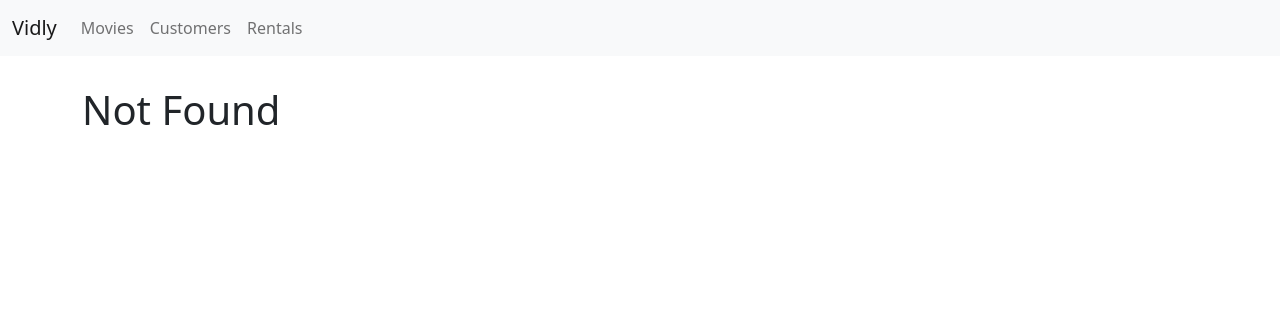
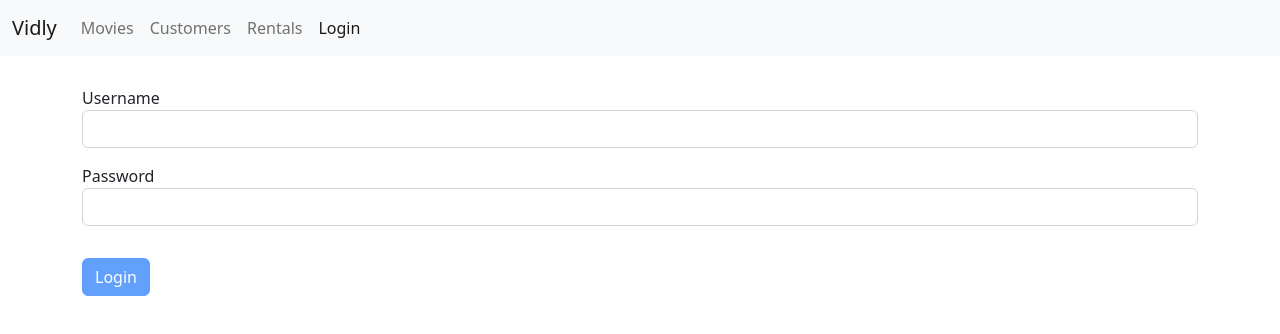
Before and after one commit to faridullah1/vidly-frontend, a React (Create React App) app: page /login in a window 1280 px wide. Before the commit this address led to /not-found. Shown: the top 334 px of the page. Built offline with nearby package versions, Linux system fonts and the light colour scheme.

Commit message:
login form

```diff
--- a/package.json
+++ b/package.json
@@ -8,6 +8,7 @@
     "@testing-library/user-event": "^13.5.0",
     "bootstrap": "^5.2.1",
     "font-awesome": "^4.7.0",
+    "joi-browser": "^13.4.0",
     "lodash": "^4.17.21",
     "prop-types": "^15.8.1",
     "react": "^18.2.0",
--- a/src/App.js
+++ b/src/App.js
@@ -4,8 +4,9 @@
 import NavBar from './components/navBar';
 import NotFound from './components/not-found';
 import RentalsComponent from './components/rentals';
+import MovieForm from './components/movieForm';
+import LoginForm from './components/loginForm';
 import './App.css';
-import MovieForm from './components/movieForm';
 
 
 function App() {
@@ -16,6 +17,7 @@
 			<main className='container'>
 				<Routes>
 					<Route path='/' element={<MoviesComponent />}></Route>
+					<Route path='/login' element={<LoginForm />}></Route>
 					<Route path='/movies/:id' element={<MovieForm />}></Route>
 					<Route path='/movies' element={<MoviesComponent />}></Route>
 					<Route path='/customers' element={<CustomersComponent />}></Route>
--- /dev/null
+++ b/src/components/common/form.jsx
@@ -0,0 +1,67 @@
+import { Component } from 'react';
+import Joi from 'joi-browser';
+import Input from './input';
+
+class Form extends Component {
+	state = {
+		data: {},
+		errors: {}
+	}
+
+	validate = () => {
+		const options = { abortEarly: false };
+		const { error } = Joi.validate(this.state.data, this.schema, options);
+		if (!error) return null;
+
+		const errors = {};
+		for (let item of error.details)
+			errors[item.path[0]] = item.message;
+
+		return errors;
+ 	}
+
+	validateProperty = ({ name, value }) => {
+		const obj = { [name]: value };
+		const schema = { [name]: this.schema[name]};
+
+		const { error } = Joi.validate(obj, schema);
+		return error ? error.details[0].message : null;
+	}
+
+	handleSubmit = (e) => {
+		e.preventDefault();
+		const errors = this.validate();
+		this.setState({errors: errors || {} });
+
+		if (errors) return null;
+
+		this.doSubmit();
+	}
+
+	handleChange = ({ currentTarget: input }) => {
+		const { errors } = this.state;
+		const errorMessage = this.validateProperty(input);
+		errors[input.name] = errorMessage;
+
+		const data = { ...this.state.data };
+		data[input.name] = input.value;
+		this.setState({ data, errors });
+	}
+
+	renderInput = (name, label, type = 'text') => {
+		const { data, errors } = this.state;
+
+		return <Input type={type}
+				name={name}
+				value={data[name]}
+				label={label}
+				onChange={this.handleChange}
+				error={errors[name]}/>
+	}
+
+	renderButton = (label) => {
+		return <button className='btn btn-primary mt-3' disabled={this.validate()}>{ label }</button>
+	}
+}
+
+export default Form;
--- /dev/null
+++ b/src/components/common/input.jsx
@@ -0,0 +1,14 @@
+import React from 'react';
+
+const Input = ({ name, label, error, ...rest }) => {
+	return (
+		<div className="mb-3">
+			<label htmlFor={name}>{ label }</label>
+
+			<input {...rest} id={name} name={name} className="form-control" />
+				{error && <div className="alert alert-danger">{error}</div>}
+		</div>
+	);
+}
+
+export default Input;
--- a/src/components/loginForm.jsx
+++ b/src/components/loginForm.jsx
@@ -1,57 +1,34 @@
-import React, { Component } from 'react';
+import Joi from 'joi-browser';
+import React from 'react';
+import Form from './common/form';
 
-class LoginForm extends Component {
+
+class LoginForm extends Form {
 	state = {
-		account: {
+		data: {
 			username: '',
 			password: ''
-		}
+		},
+		errors: {}
 	};
 
-	userName = React.createRef();
-
-	componentDidMount() {
-		this.userName.current.focus();
+	schema = {
+		username: Joi.string().required().label('Username'),
+		password: Joi.string().required().label('Password')
 	}
 
-	handleSubmit = (e) => {
-		e.preventDefault();
-		console.log(this.state);
-	}
-
-	handleChange = ({ currentTarget: input }) => {
-		const account = { ...this.state.account };
-		account[input.name] = input.value;
-		this.setState({ account });
+	doSubmit = () => {
+		console.log('Submitted', this.state.data);
 	}
 
 	render() {
-		const { account } = this.state;
 
 		return (
 			<form onSubmit={ this.handleSubmit }>
-				<div className="form-group">
-					<label>Username</label>
-					<input
-						value={ account.username }
-						onChange = { this.handleChange }
-						name="username"
-						ref={ this.userName }
-						type="text"
-						className="form-control" />
-				</div>
+				{ this.renderInput('username', 'Username') }
+				{ this.renderInput('password', 'Password', 'password') }
 
-				<div className="form-group">
-					<label>Password</label>
-					<input
-						value={ account.password }
-						onChange = { this.handleChange }
-						name="password"
-						type="password"
-						className="form-control" />
-				</div>
-
-				<button className='btn btn-primary mt-3'>Login</button>
+				{ this.renderButton('Login') }
 			</form>
 		);
 	}
--- a/src/components/navBar.jsx
+++ b/src/components/navBar.jsx
@@ -17,6 +17,9 @@
 						<li className="nav-item">
 							<NavLink className="nav-link" to="/rentals">Rentals</NavLink>
 						</li>
+						<li className="nav-item">
+							<NavLink className="nav-link" to="/login">Login</NavLink>
+						</li>
 					</ul>
 				</div>
 			</div>
```
Also changed, not shown: 1 other file (tests, documents, lock files or other folders).
